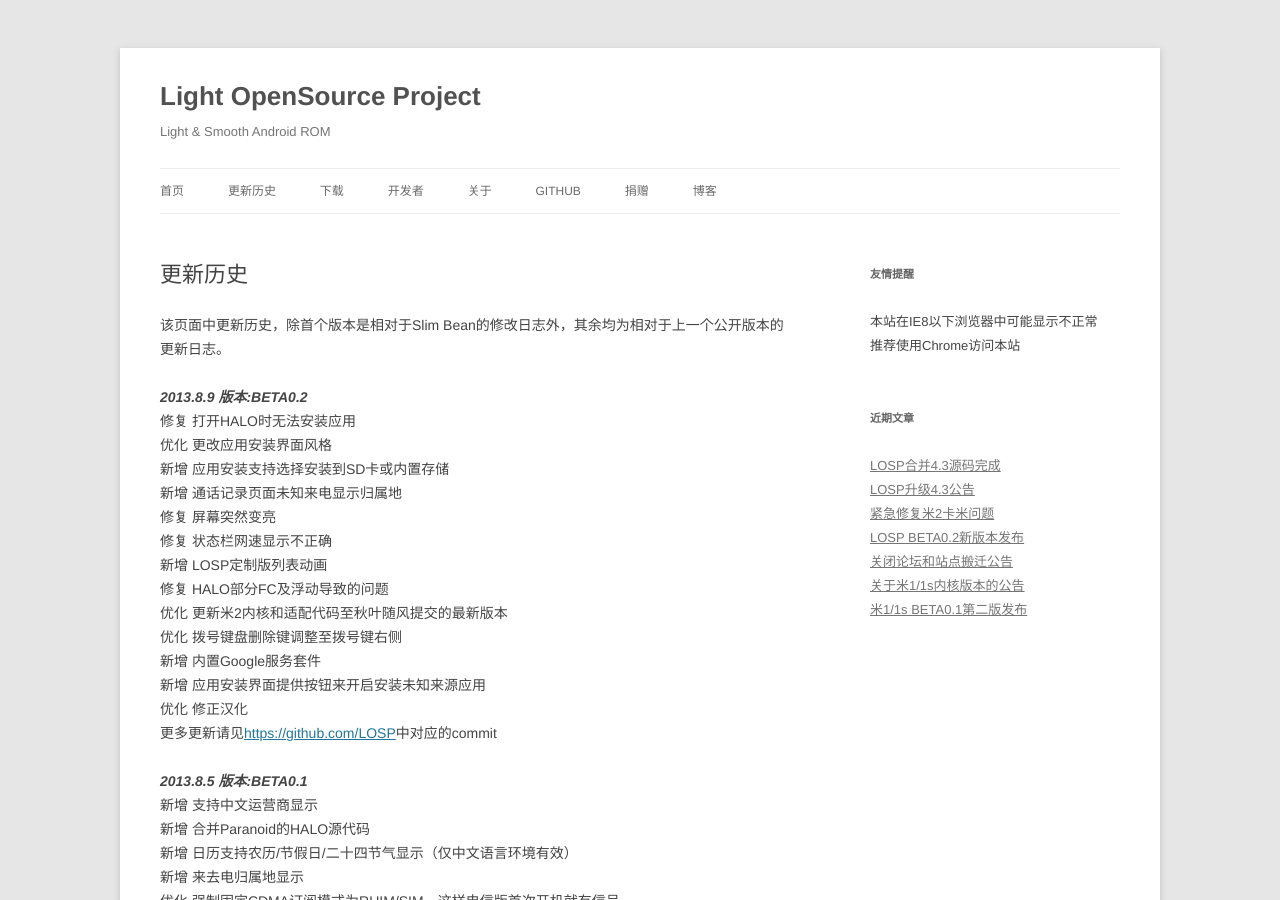
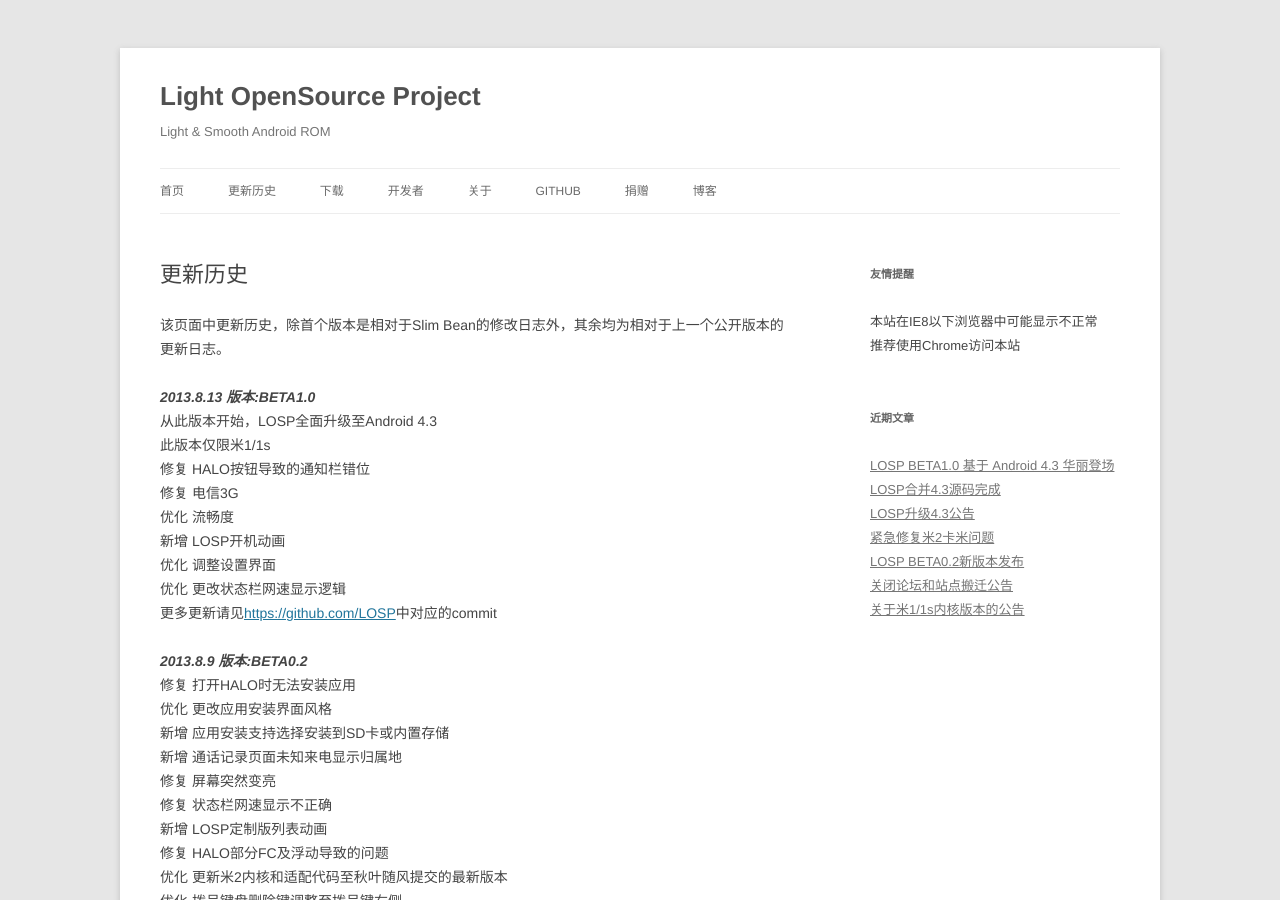
Before and after one commit to LOSP/LOSP.github.io, a Jekyll site: the page built from history/index.md, in a window 1280 px wide and 900 px high. Built offline with Jekyll 4.4.1, drawn with Linux system fonts in a browser that asks for light colours; Markdown is read by kramdown in place of the engine named in the settings; comment, search, counter and statistics services are not loaded.

Commit message:
new post

```diff
--- /dev/null
+++ b/_posts/2013-8-13-new-version-beta10.md
@@ -0,0 +1,15 @@
+---
+layout: default
+title: LOSP BETA1.0 基于 Android 4.3 华丽登场
+summary: 此版本是LOSP基于Android 4.3开发的第一个版本，所有功能基本正常工作，除了热点。电信3G完美支持，但重启后有时候会 <strong>显示</strong> 无信号，只需开关一下移动数据就可以解决。<br />各位可以前往下载页面下载了，以下是截图
+---
+此版本是LOSP基于Android 4.3开发的第一个版本，所有功能基本正常工作，除了热点。电信3G完美支持，但重启后有时候会 __显示__ 无信号，只需开关一下移动数据就可以解决。
+
+各位可以前往下载页面下载了，以下是截图
+![screenshot]({{ site.baseurl }}res/images/Screenshot_2013-08-13-11-58-00.png)
+![screenshot]({{ site.baseurl }}res/images/Screenshot_2013-08-13-11-58-10.png)
+![screenshot]({{ site.baseurl }}res/images/Screenshot_2013-08-13-11-58-17.png)
+![screenshot]({{ site.baseurl }}res/images/Screenshot_2013-08-13-11-58-48.png)
+![screenshot]({{ site.baseurl }}res/images/Screenshot_2013-08-13-11-59-19.png)
+![screenshot]({{ site.baseurl }}res/images/Screenshot_2013-08-13-11-59-31.png)
+![screenshot]({{ site.baseurl }}res/images/Screenshot_2013-08-13-12-00-11.png)
--- a/history/index.md
+++ b/history/index.md
@@ -3,6 +3,17 @@
 title: 更新历史
 ---
 该页面中更新历史，除首个版本是相对于Slim Bean的修改日志外，其余均为相对于上一个公开版本的更新日志。
+
+*__2013.8.13 版本:BETA1.0__*
+从此版本开始，LOSP全面升级至Android 4.3
+此版本仅限米1/1s
+修复 HALO按钮导致的通知栏错位
+修复 电信3G
+优化 流畅度
+新增 LOSP开机动画
+优化 调整设置界面
+优化 更改状态栏网速显示逻辑
+更多更新请见<https://github.com/LOSP>中对应的commit
 
 *__2013.8.9 版本:BETA0.2__*
 修复 打开HALO时无法安装应用
```
Also changed, not shown: download/index.md (+2 -0 lines), res/images/Screenshot_2013-08-13-11-58-00.png (added), res/images/Screenshot_2013-08-13-11-58-10.png (added), res/images/Screenshot_2013-08-13-11-58-17.png (added), res/images/Screenshot_2013-08-13-11-58-48.png (added), res/images/Screenshot_2013-08-13-11-59-19.png (added), res/images/Screenshot_2013-08-13-11-59-31.png (added), res/images/Screenshot_2013-08-13-12-00-11.png (added).
